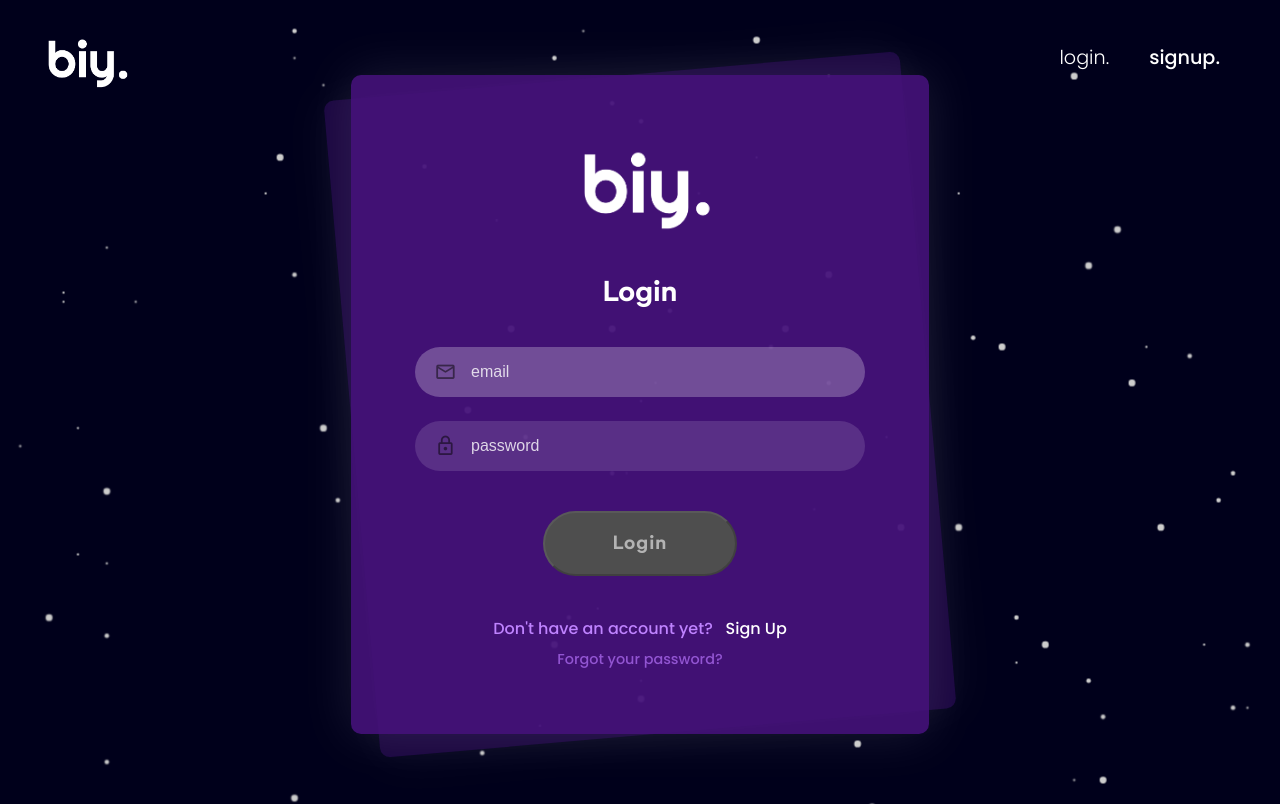
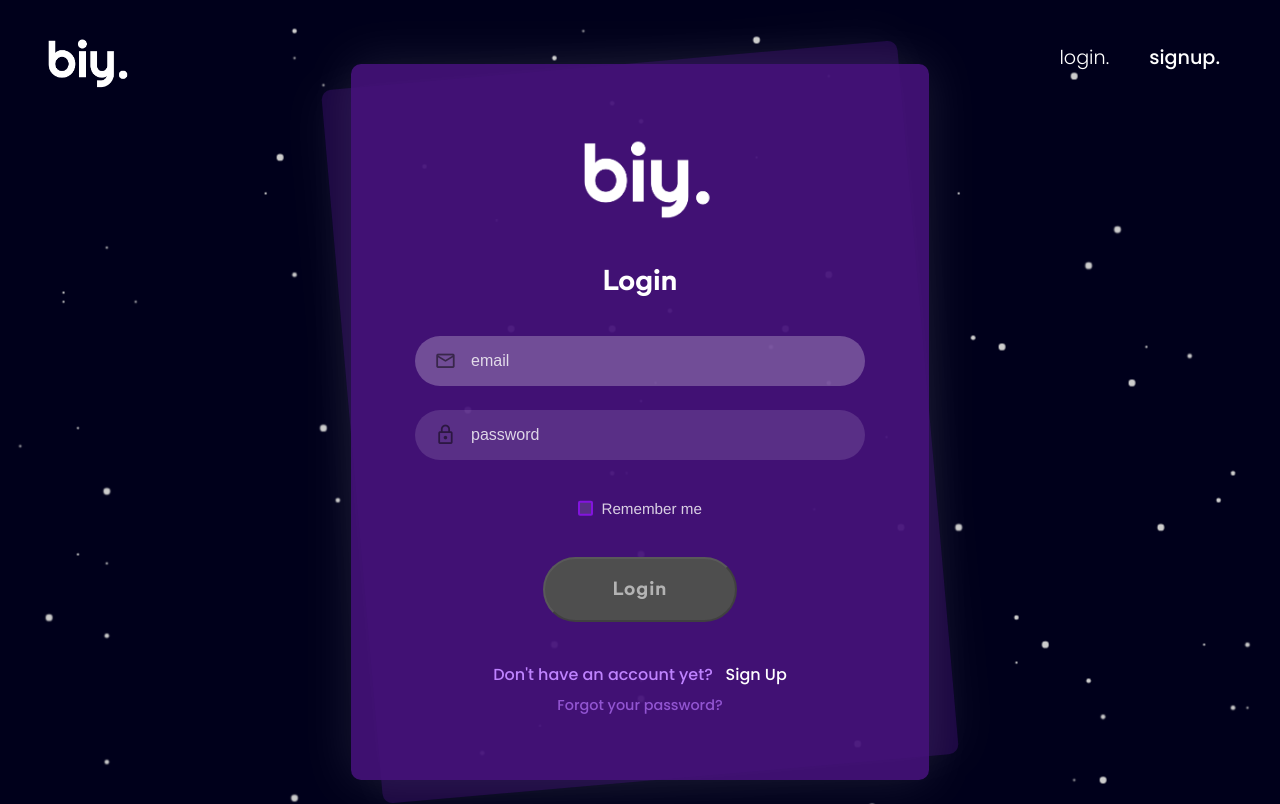
Before and after one commit to edwinyi516/biy-frontend, a React (Create React App) app: page /login in a window 1280 px wide. Built offline with nearby package versions, Linux system fonts and the light colour scheme.

Commit message:
Added remember me function to login page - returns True in backend if checked, custom CSS checkbox

```diff
--- a/src/App.js
+++ b/src/App.js
@@ -6,8 +6,8 @@ import Login from './components/Login'
 import Signup from './components/Signup'
 import Dashboard from './components/Dashboard'
 
-// const baseURL = 'http://localhost:8000'
-const baseURL = 'https://biy-backend-server.herokuapp.com'
+const baseURL = 'http://localhost:8000'
+// const baseURL = 'https://biy-backend-server.herokuapp.com'
 
 export default function App () {
 
--- a/src/components/Login.jsx
+++ b/src/components/Login.jsx
@@ -5,7 +5,7 @@ import NavBar from './NavBar'
 import logoshort from '../assets/images/navbar-logo-short-white.png'
 
 export default function Login(props) {
-    const initialValues = { email: "", password: "" }
+    const initialValues = { email: "", password: "", remember: false }
     const [formValues, setFormValues] = useState(initialValues)
     const [formErrors, setFormErrors] = useState({})
     const [submitted, setSubmitted] = useState(false)
@@ -34,7 +34,8 @@ export default function Login(props) {
                 method: 'POST',
                 body: JSON.stringify({
                     email: formValues.email,
-                    password: formValues.password
+                    password: formValues.password,
+                    remember: formValues.remember
                 }),
                 headers: {
                     'Content-Type': 'application/json'
@@ -84,6 +85,10 @@ export default function Login(props) {
                                 )
                             }
                         </div>
+                        <div className="login-remember-me">
+                            <input type="checkbox" id="remember" name="remember" onChange={handleChange} value="True"></input>
+                            <label for="remember" id="remember-me-label">Remember me</label>
+                        </div>
                         <button type="submit" disabled={!formValues.email || !formValues.password ||submitted}>Login</button>
                         <div className="no-account-yet-block">
                             <div className="no-account-text">Don't have an account yet?</div>
--- a/src/stylesheets/footer.css
+++ b/src/stylesheets/footer.css
@@ -4,7 +4,7 @@
     align-items: center;
     height: 125px;
     padding: 75px 100px;
-    background-color: #00003a;
+    background-color: #000030;
     color: #ffffff;
 }
 
--- a/src/stylesheets/login.css
+++ b/src/stylesheets/login.css
@@ -1,5 +1,3 @@
-/* @import url("reset.css"); */
-
 .login-container {
     display: flex;
     justify-content: center;
@@ -78,12 +76,6 @@
     opacity: .5;
 }
 
-.form-checkbox {
-    display: flex;
-    align-items: center;
-    gap: 7px;
-}
-
 .login-block input[type="text"], .login-block input[type="email"], .login-block input[type="password"] {
     border: none;
     outline: none;
@@ -103,6 +95,54 @@
 
 .login-block input:focus {
     background: #ffffff40;
+}
+
+.login-remember-me {
+    display: flex;
+    justify-content: center;
+    margin-top: 1rem;
+    font-family: "Helvetica";
+    font-size: .95rem;
+    color: #ffffffcc;
+}
+
+.login-remember-me input[type="checkbox"] {
+    appearance: none;
+    -webkit-appearance: none;
+    background-color: #ffffff20;
+    margin: 0;
+    color: #ffffff20;
+    width: 1.15em;
+    height: 1.15em;
+    border: .15em solid #8314de;
+    border-radius: .15em;
+    transform: translateY(.05em);
+    display: grid;
+    place-content: center;
+}
+
+.login-remember-me input[type="checkbox"]::before {
+    content: "";
+    width: 0.65em;
+    height: 0.65em;
+    transform: scale(0);
+    transition: 120ms transform ease-in-out;
+    box-shadow: inset 1em 1em var(--form-control-color);
+    background-color: #ffffffcc;
+    clip-path: polygon(14% 44%, 0 65%, 50% 100%, 100% 16%, 80% 0%, 43% 62%);
+}
+
+.login-remember-me input[type="checkbox"]:checked::before {
+    transform: scale(1);
+}
+
+.login-remember-me input[type="checkbox"]:focus {
+    outline: max(2px, 0.15em) solid #ffffff20;
+    outline-offset: max(2px, 0.15em);
+}
+
+.login-remember-me label {
+    margin-left: .5rem;
 }
 
 .login-form button {
```
